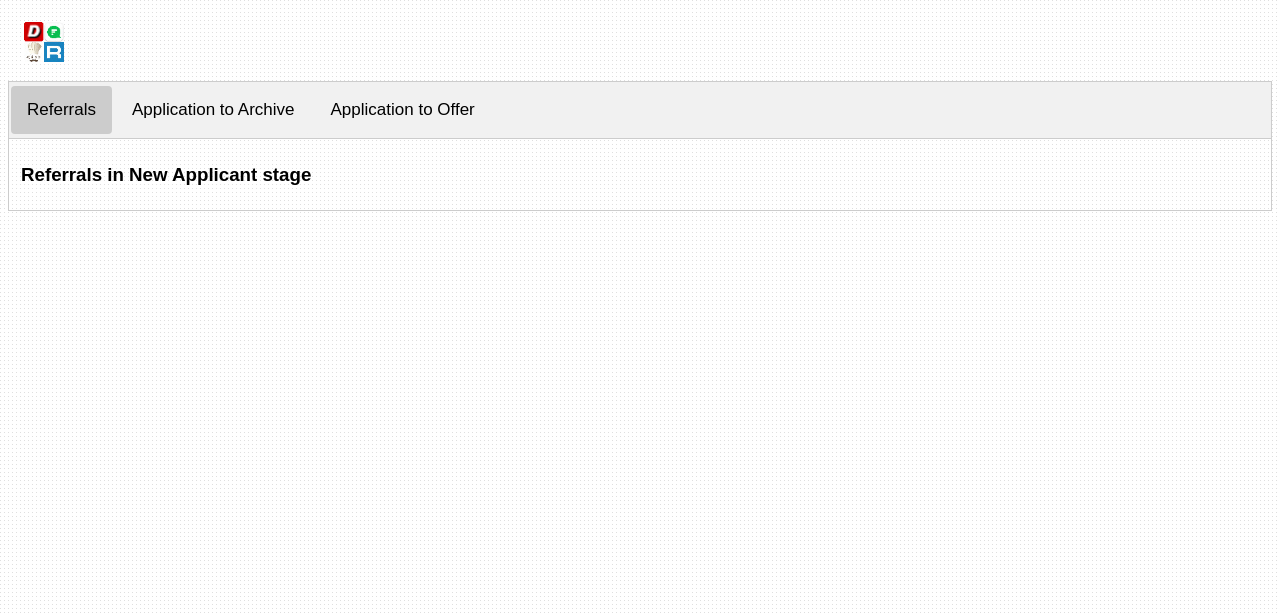
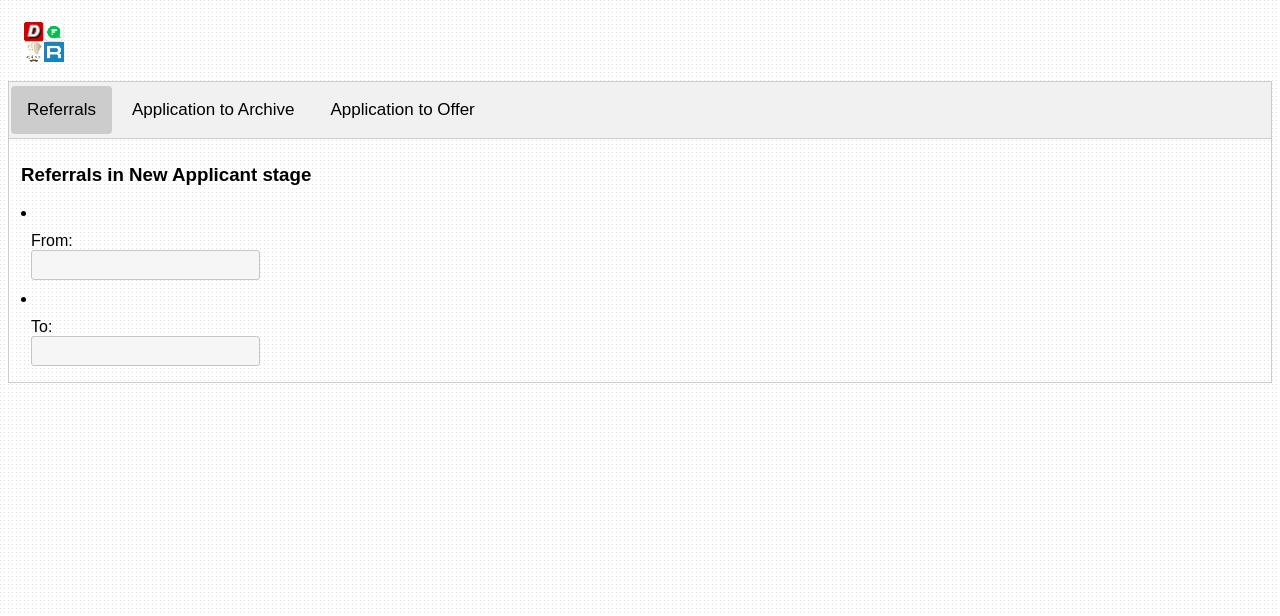
Before and after one commit to 0pankajkumar/secondDash, a Flask app: template templates/teamPage.html in a window 1280 px wide, after a click on "Referrals". Shown: the top 616 px of the page. Run offline with Flask 2, Linux system fonts and the light colour scheme; the template is opened without the code that fills it, so the values that code supplies are empty; parts of the project's set-up code (start-up, migrations or seed data) failed here and were passed over; some libraries are stand-ins or nearby versions.

Commit message:
Bug removed in date counting. Now going towards module 2

```diff
--- a/templates/teamPage.html
+++ b/templates/teamPage.html
@@ -56,18 +56,38 @@
 
 <div id="London" class="tabcontent">
     <h3>Referrals in New Applicant stage</h3>
+    <li>
+        <div class="ui-widget flexItem">
+            <label for="">From:</label><br>
+            <input type="text" id="fromdatepicker">
+        </div>
+    </li>
+
+    <li>
+        <div class="ui-widget flexItem">
+            <label for="">To:</label><br>
+            <input type="text" id="todatepicker">
+        </div>
+    </li>
     <div id="referral-table" style="margin: 20px; display: none;"></div>
 </div>
+
+
+
 
 <div id="Paris" class="tabcontent">
     <h3>Paris</h3>
     <p>Paris is the capital of France.</p>
 </div>
 
+
+
+
 <div id="Tokyo" class="tabcontent">
     <h3>Tokyo</h3>
     <p>Tokyo is the capital of Japan.</p>
 </div>
+
 
 <script>
     function openCity(evt, cityName) {
```
